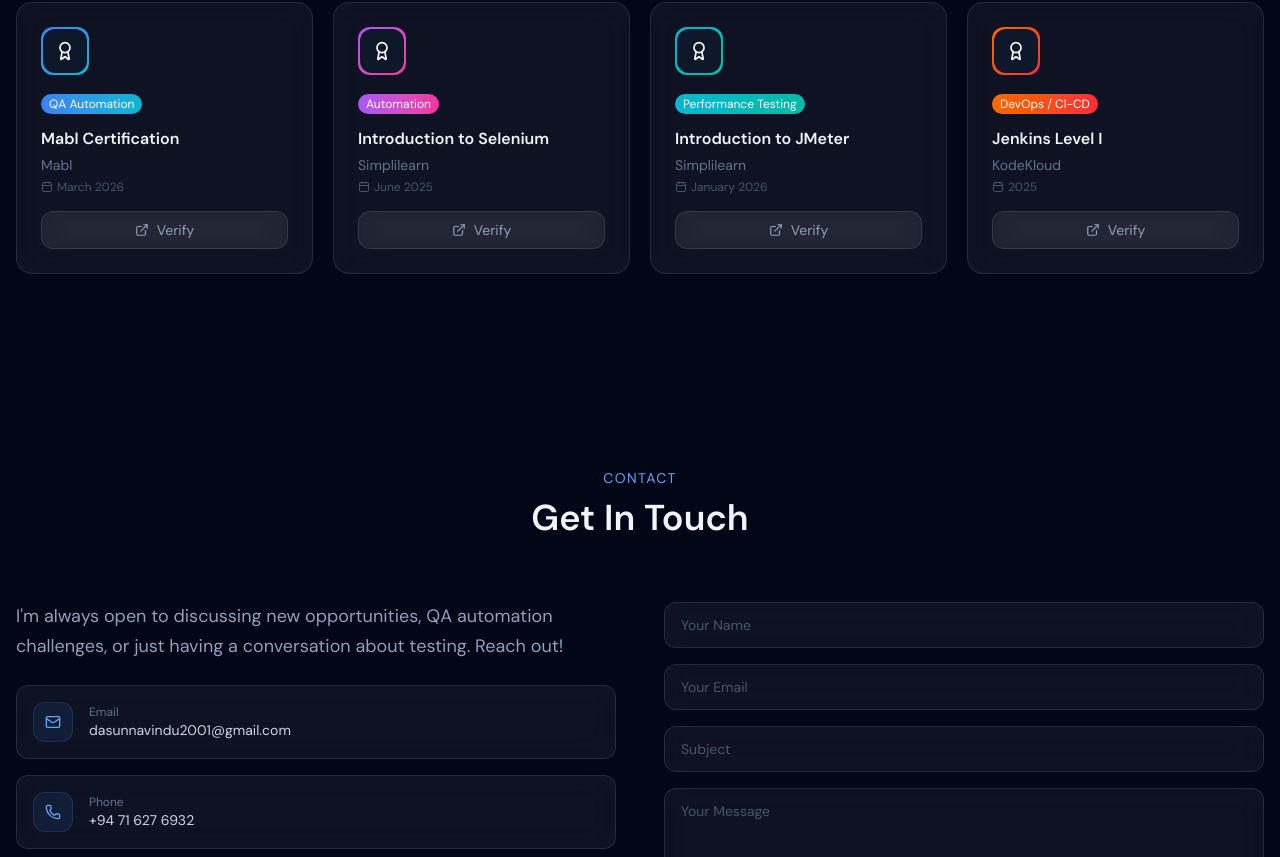
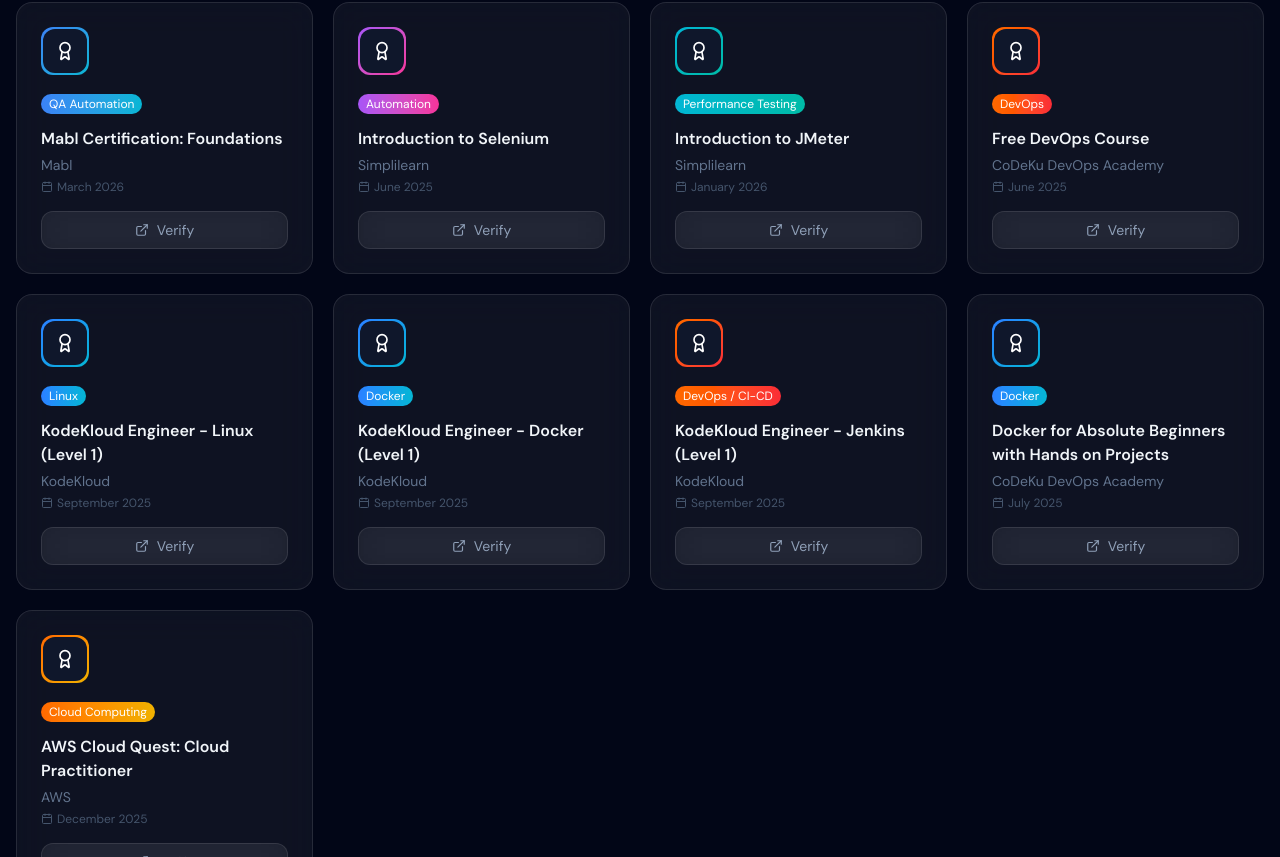
Before and after one commit to Dasun169/qa-portfolio, a Next.js app: page / in a window 1280 px wide. Shown: the part 5303-6160 px from the top of the page. Built offline with nearby package versions, Linux system fonts and the light colour scheme.

Commit message:
Update certification section with adding the real content about me

```diff
--- a/src/components/sections/Certifications.tsx
+++ b/src/components/sections/Certifications.tsx
@@ -5,12 +5,12 @@
 
 const CERTS = [
     {
-        title: "Mabl Certification",
+        title: "Mabl Certification: Foundations",
         issuer: "Mabl",
         date: "March 2026",
         domain: "QA Automation",
         color: "from-brand-500 to-cyan-500",
-        verify: "#",
+        verify: "https://verify.skilljar.com/c/dtks9e57ox56",
     },
     {
         title: "Introduction to Selenium",
@@ -18,7 +18,7 @@
         date: "June 2025",
         domain: "Automation",
         color: "from-accent-500 to-pink-500",
-        verify: "#",
+        verify: "https://www.linkedin.com/in/dasun-navindu-987857292/details/certifications/",
     },
     {
         title: "Introduction to JMeter",
@@ -26,16 +26,56 @@
         date: "January 2026",
         domain: "Performance Testing",
         color: "from-cyan-500 to-teal-500",
-        verify: "#",
+        verify: "https://www.simplilearn.com/skillup-certificate-landing?token=eyJjb3Vyc2VfaWQiOiI0MjY1IiwiY2VydGlmaWNhdGVfdXJsIjoiaHR0cHM6XC9cL2NlcnRpZmljYXRlcy5zaW1wbGljZG4ubmV0XC9zaGFyZVwvOTcyMjk1MF85OTk2NTI0XzE3Njg1Njk0NjQzMzQucG5nIiwidXNlcm5hbWUiOiJEYXN1biBOYXZpbmR1In0%3D&utm_source=shared-certificate&utm_medium=lms&utm_campaign=shared-certificate-promotion&referrer=https%3A%2F%2Flms.simplilearn.com%2Fdashboard%2Fcertificate&%24web_only=true&_branch_match_id=1540704782468506787&_branch_referrer=H4sIAAAAAAAAA8soKSkottLXL87MLcjJ1EssKNDLyczL1k%2FVNytNSnUq9XCKjEqyrytKTUstKsrMS49PKsovL04tsnXOKMrPTQUAH9Oe0D8AAAA%3D",
     },
     {
-        title: "Jenkins Level I",
+        title: "Free DevOps Course",
+        issuer: "CoDeKu DevOps Academy",
+        date: "June 2025",
+        domain: "DevOps",
+        color: "from-orange-500 to-red-500",
+        verify: "https://intellipaat.com/academy/certificate-link/?Yz0xNjU1JnU9MjUzMDM2JmV4dD0x",
+    },
+    {
+        title: "KodeKloud Engineer - Linux (Level 1)",
         issuer: "KodeKloud",
-        date: "2025",
+        date: "September 2025",
+        domain: "Linux",
+        color: "from-blue-500 to-cyan-500",
+        verify: "https://engineer.kodekloud.com/certificate-verification/4507966c-de7f-4314-b690-73e545897db4",
+    },
+    {
+        title: "KodeKloud Engineer - Docker (Level 1)",
+        issuer: "KodeKloud",
+        date: "September 2025",
+        domain: "Docker",
+        color: "from-blue-500 to-cyan-500",
+        verify: "https://engineer.kodekloud.com/certificate-verification/d3d695ff-413e-4bed-babc-67a340ddd425",
+    },
+    {
+        title: "KodeKloud Engineer - Jenkins (Level 1)",
+        issuer: "KodeKloud",
+        date: "September 2025",
         domain: "DevOps / CI-CD",
         color: "from-orange-500 to-red-500",
-        verify: "#",
+        verify: "https://engineer.kodekloud.com/certificate-verification/6edbbbd1-7095-4219-94a3-4dda12ac1b26",
     },
+    {
+        title: "Docker for Absolute Beginners with Hands on Projects",
+        issuer: "CoDeKu DevOps Academy",
+        date: "July 2025",
+        domain: "Docker",
+        color: "from-blue-500 to-cyan-500",
+        verify: "https://www.linkedin.com/in/dasun-navindu-987857292/details/certifications/",
+    },
+    {
+        title: "AWS Cloud Quest: Cloud Practitioner",
+        issuer: "AWS",
+        date: "December 2025",
+        domain: "Cloud Computing",
+        color: "from-orange-500 to-yellow-500",
+        verify: "https://www.credly.com/badges/f3677d73-3a3e-41eb-a80d-561eed4471f0/linked_in_profile",
+    }
 ];
 
 export default function Certifications() {
```
Lines whose indentation alone changed are shown as unchanged.
